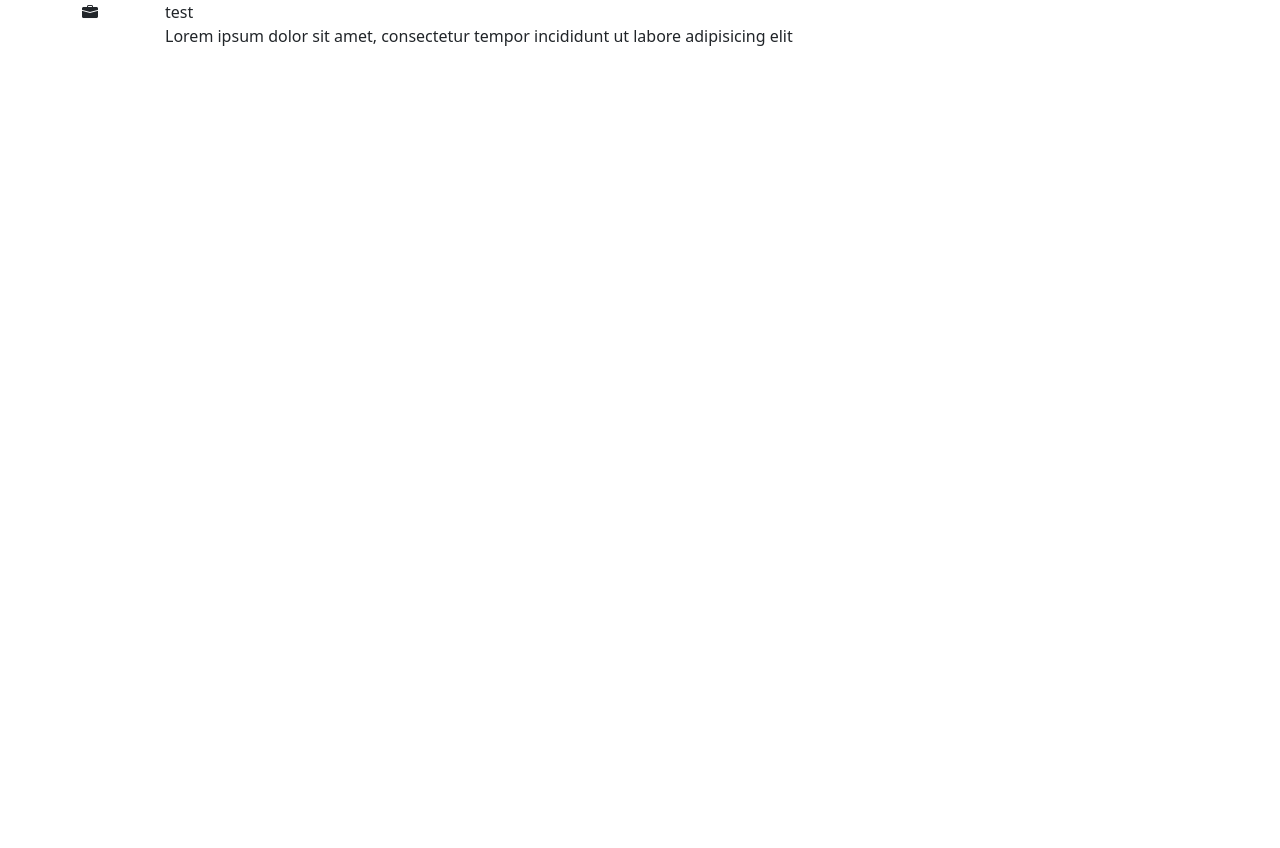
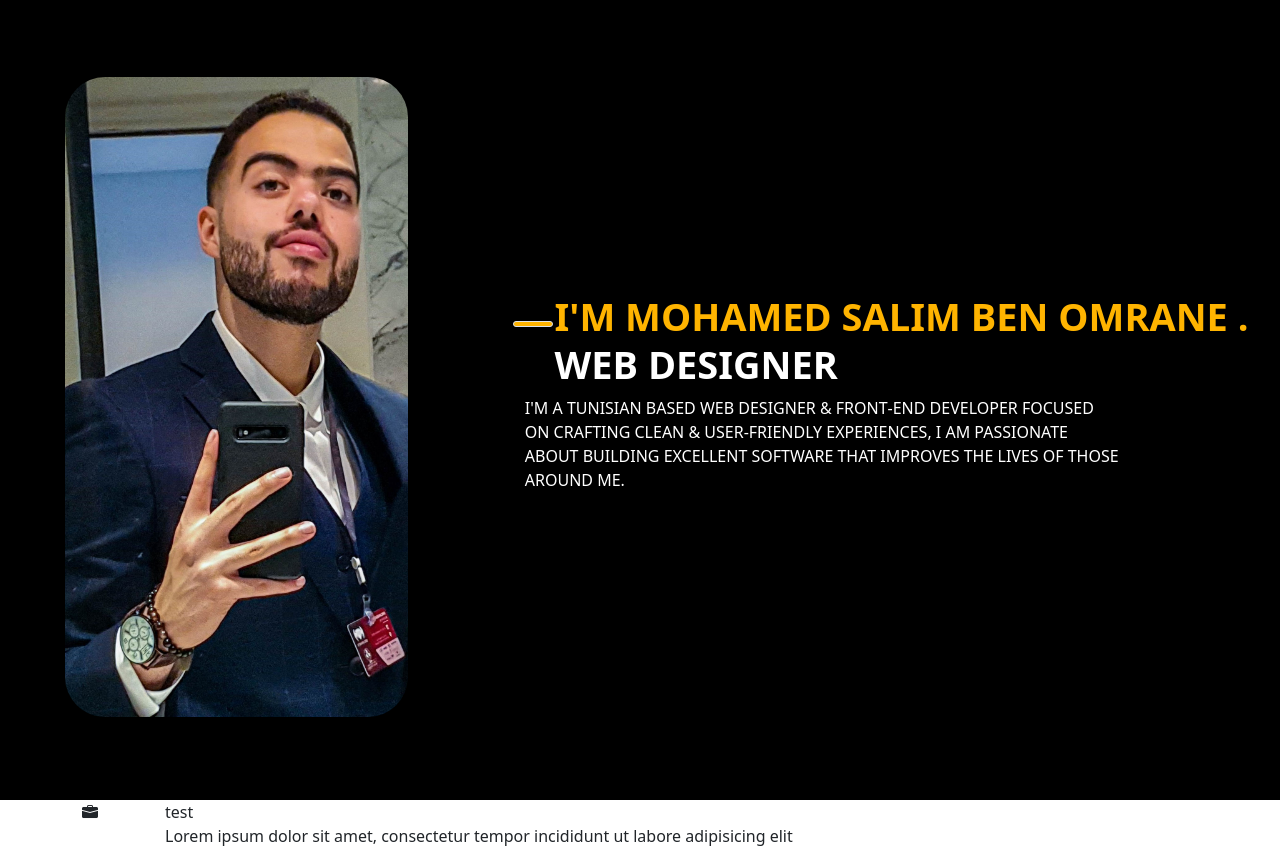
Before and after one commit to ibar09/Portfolio, an Angular app in the folder Portfolio/: page / in a window 1280 px wide. Before the commit the page ends 800 px from the top, so only its background shows below. Built offline with nearby package versions, Linux system fonts and the light colour scheme.

Commit message:
first commit

```diff
--- a/Portfolio/angular.json
+++ b/Portfolio/angular.json
@@ -85,5 +85,8 @@
         }
       }
     }
+  },
+  "cli": {
+    "analytics": "dfacbe4d-af70-42ee-a753-d51be9ada6aa"
   }
 }
--- a/Portfolio/src/app/app.component.html
+++ b/Portfolio/src/app/app.component.html
@@ -1 +1,2 @@
+<app-description-page></app-description-page>
 <app-experience-box></app-experience-box>
--- a/Portfolio/src/app/app.module.ts
+++ b/Portfolio/src/app/app.module.ts
@@ -6,9 +6,10 @@ import { AppComponent } from './app.component';
 import { ExperiencePageComponent } from './components/experience-page/experience-page.component';
 import { ExperienceBoxComponent } from './components/experience-page/experience-box/experience-box.component';
 import { NgbModule } from '@ng-bootstrap/ng-bootstrap';
+import { DescriptionPageComponent } from './components/description-page/description-page.component';
 
 @NgModule({
-  declarations: [AppComponent, ExperiencePageComponent, ExperienceBoxComponent],
+  declarations: [AppComponent, ExperiencePageComponent, ExperienceBoxComponent, DescriptionPageComponent],
   imports: [BrowserModule, AppRoutingModule, NgbModule],
   providers: [],
   bootstrap: [AppComponent],
--- /dev/null
+++ b/Portfolio/src/app/components/description-page/description-page.component.css
@@ -0,0 +1,99 @@
+body{
+    background-color: #000000;
+
+    overflow: hidden;
+    align-items: center;
+    justify-content: center;
+    flex-direction: column;
+    height: 100vh;
+    margin: 0;
+    padding: 0;
+}
+
+
+
+
+
+
+.container1{
+padding-top: 6%;
+padding-left: 6%;
+
+
+}
+
+
+.container2 {
+    background-image: url('./photo.jpg');
+    background-position: center;
+    background-size: cover;
+    background-repeat: no-repeat;
+    border-radius: 40px;
+    box-shadow: 0px 0px 15px rgb(0, 0, 0);
+    position: relative;
+    overflow: hidden;
+    width: 28%;
+    height: 80vh;
+
+    display: flex;
+    align-items: center;
+    justify-content: center;
+}
+.color-block {
+    background-color: #ffb400;
+    position:fixed;
+    height: 200%;
+    width: 100%;
+    transform: rotate(-15deg);
+    left: -83%;
+    top: -50%;
+
+}
+
+.page_container{
+    max-height: 100vh;
+}
+
+
+
+
+
+.content {
+    position: absolute;
+    top: 50%;
+    transform: translateY(-50%);
+    margin-left: 35%;
+    color: white;
+    width: auto; /* Vous pouvez ajuster la largeur ici selon vos besoins */
+}
+
+.content h1
+ {
+    width: 100%;
+    font-size: 38px; /* Réglez la taille de police selon vos besoins */
+    line-height: 48px; /* Réglez la hauteur de ligne selon vos besoins */
+    color: #ffb400;
+    padding-left: 4%;
+    font-weight: 700;
+    position: relative;
+}
+
+.content span{
+    color:white;
+}
+.content P{
+
+    width: 80%;
+}
+
+.border {
+    content: "";
+    position: absolute;
+    left: 0;
+    top: 29px;
+    height: 6px;
+    width: 40px;
+    border-radius: 10px;
+    background-color: #ffb400;
+    border: 1px solid black;
+}
--- /dev/null
+++ b/Portfolio/src/app/components/description-page/description-page.component.html
@@ -0,0 +1,28 @@
+<body>
+
+    <div class="page_container">
+        <!--<div class="color-block"></div>-->
+        <div class="container1">
+            <div class="row">
+                <div class="container2 ">
+
+
+                </div>
+
+                <div class="   content text-uppercase poppins-font">
+                    <div class="border"></div>
+                    <h1> i'm Mohamed salim ben omrane . <br>
+                        <span>web designer</span>
+                    </h1>
+
+                    <p>I'm a Tunisian based web designer & front‑end developer focused on
+                        crafting clean & user‑friendly experiences, I am passionate about
+                        building excellent software that improves the lives of those
+                        around me.</p>
+
+
+                </div>
+            </div>
+        </div>
+    </div>
+</body>
```
Also changed, not shown: Portfolio/src/app/components/description-page/description-page.component.ts (added, +10 -0 lines), Portfolio/src/app/components/description-page/photo.jpg (added), 1 other file (tests, documents, lock files or other folders).
